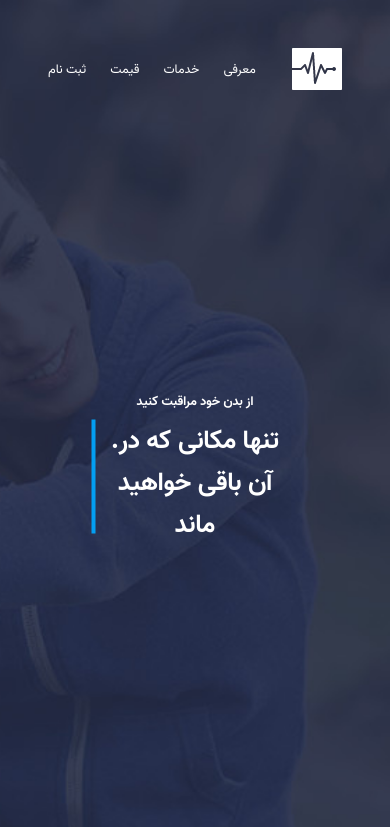
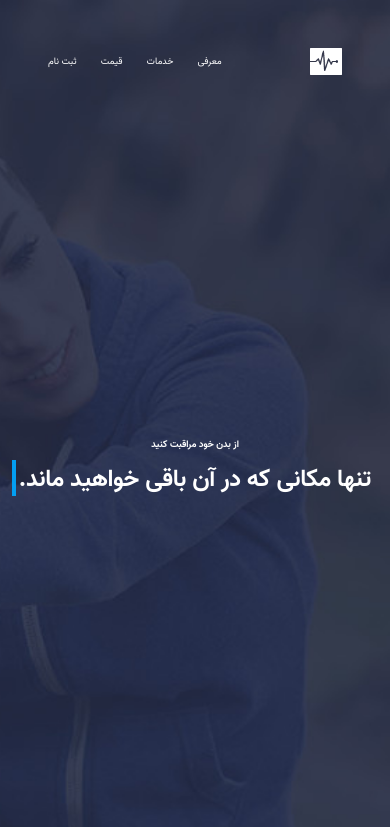
Before and after one commit to farazmrx/Persian-sports-site, a website: page index.html in a window 390 px wide. Shown: the top 827 px of the page. Drawn offline with Linux system fonts and the light colour scheme.

Commit message:
Responsive tablet breakpoint

```diff
--- a/index.html
+++ b/index.html
@@ -144,7 +144,7 @@
 
     <section class="price">
         <div class="price__header u-text-center u-mb-larger">
-            <h2 class="heading__primery--white u-mb-smaller">قیمت</h2>
+            <h2 class="heading__primery--white-2 u-mb-smaller">قیمت</h2>
             <p class="paragraph__primery--white">قیمت مورد علاقه تان را انتخاب کرده وهمین امروز ثبت نام کنید</p>
         </div><!-- price__header -->
 
@@ -251,7 +251,7 @@
         <div class="footer__copyright">
             <div class="footer__copyright--social">
                 <a href="#"><i class="fa fa-telegram"></i></a>
-                <a href="#"><i class="fa fa-instagram"></i></a>
+                <a href="#"><i class="fa fa-whatsapp"></i></a>
                 <a href="https://github.com/farazmrx" target="blank"><i class="fa fa-github"></i></a>
             </div><!-- footer__copyright--social -->
 
--- a/sass/base/_typographi.scss
+++ b/sass/base/_typographi.scss
@@ -8,8 +8,18 @@
             font-weight: 900;
             color: $white-color;
 
+            @include respond(tablet) {
+                font-size: 2.5rem;
+            }
+
             &-1 {
                 font-size: 2rem;
+                font-weight: 900;
+                color: $white-color;
+            }
+
+            &-2 {
+                font-size: 3rem;
                 font-weight: 900;
                 color: $white-color;
             }
@@ -39,5 +49,9 @@
         font-size: 2rem;
         font-weight: 100;
         color: $gray-light-3;
+
+        @include respond(tablet) {
+            font-size: 1.6rem;
+        }
     }
 }
--- a/sass/components/_hero.scss
+++ b/sass/components/_hero.scss
@@ -13,20 +13,22 @@
         transform: translate(-50%, -50%);
         text-align: center;
         color: $white-color;
+        width: 100%;
         &--sub {
             font-size: 1.6rem;
+
+            @include respond(tablet) {
+                font-size: 1.2rem;
+            }
         }
 
         &--main {
-            font-size: 3.8rem;
+            font-size: 4rem;
             position: relative;
+            display: inline-block;
 
-            @include respond(Desktop) {
-                font-size: 3.5rem;
-            }
-
-            @include respond(laptop) {
-                font-size: 3.2rem;
+            @include respond(tablet) {
+                font-size: 3rem;
             }
 
             &::after {
--- a/sass/components/_slider.scss
+++ b/sass/components/_slider.scss
@@ -24,6 +24,10 @@
     transition: 0.6s ease;
     border-radius: 0 .3rem .3rem 0;
     user-select: none;
+
+    @include respond(tablet) {
+      font-size: 3rem;
+    }
   }
 
   .next {
--- a/sass/components/_suggestions.scss
+++ b/sass/components/_suggestions.scss
@@ -7,6 +7,10 @@
         justify-items: center;
         grid-gap: 2rem;
         transform: translate(0, -50%);
+
+        @include respond(tablet) {
+            transform: translate(0, 0);
+        }
     }
 
     &__program {
--- a/sass/layout/_footer.scss
+++ b/sass/layout/_footer.scss
@@ -13,6 +13,10 @@
         grid-column: col-start 2 / col-end 6;
         text-align: right;
 
+        @include respond(tablet) {
+            grid-column: center-start / col-end 4;
+        }
+
         &--header {
             font-size: 3rem;
             font-weight: 900;
@@ -20,11 +24,16 @@
             position: relative;
             display: inline-block;
 
+            @include respond(tablet) {
+                font-size: 2rem;
+            }
+
             &::before {
                 content: "";
                 position: absolute;
                 left: -4rem;
-                top: 2rem;
+                top: 50%;
+                transform: translate(0, -50%);
                 width: 1.6rem;
                 height: 1.6rem;
                 border-radius: 100px;
@@ -42,6 +51,10 @@
     &__header {
         grid-column: col-start 8 / center-end;
         text-align: right;
+
+        @include respond(tablet) {
+            grid-column: col-start 7 / center-end;
+        }
     }
 
     &__btn {
@@ -49,11 +62,20 @@
         text-align: right;
         margin-bottom: 15rem;
 
+        @include respond(tablet) {
+            grid-column: col-start 8 / center-end;
+        }
+
         &--button {
             background-color: $blue-color;
             color: $white-color;
             font-size: 2rem;
             padding: 2rem 4rem;
+
+            @include respond(tablet) {
+                font-size: 1.6rem;
+                padding: 1.5rem 3rem;
+            }
         }
     }
 
@@ -67,6 +89,10 @@
             font-size: 3rem;
             cursor: pointer;
 
+            @include respond(tablet) {
+                font-size: 2rem;
+            }
+
             a {
                 color: $white-color;
             }
--- a/sass/layout/_header.scss
+++ b/sass/layout/_header.scss
@@ -3,6 +3,12 @@
     grid-row: 1 / 2;
     z-index: 10;
     margin-top: 6rem;
+
+    &__logo {
+        @include respond(tablet) {
+            width: 4rem;
+        }
+    }
 
     &__menu {
         display: flex;
@@ -18,6 +24,10 @@
         margin-right: 3rem;
         font-size: 1.6rem;
         overflow: hidden;
+
+        @include respond(tablet) {
+            font-size: 1.2rem;
+        }
     }
 
     &__link {
```
Also changed, not shown: dist/style.css.
